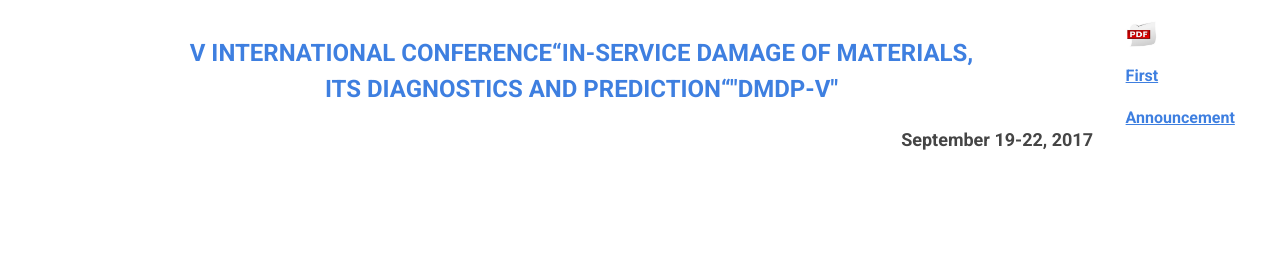
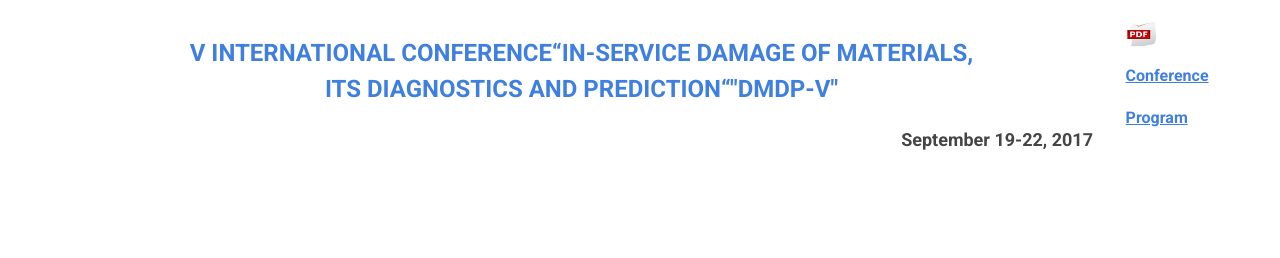
Before and after one commit to sivanchenko/dmdp.tntu.edu.ua, a Jekyll site: the page built from index.md, in a window 1280 px wide. Shown: the top 258 px of the page. Built offline with Jekyll 4.4.1, drawn with Linux system fonts in a browser that asks for light colours.

Commit message:
Add conference profram link

```diff
--- a/_layouts/default.html
+++ b/_layouts/default.html
@@ -41,18 +41,18 @@
             <div class="page-header__right">
                 <ul class="page-header__downloads">
                     <li>
-                        <a href="https://drive.google.com/file/d/0B8_p99T4-ZoBR1F6dVd6V3hWUlE/view" class="page-header__link" target="_blank">
+                        <a href="https://drive.google.com/file/d/0B9rpSW0lUVZfZWVUV09MeWRLQzg/view" class="page-header__link" target="_blank">
                             <img src="{{ site.baseurl }}/assets/img/download-icon.jpg" alt="download">
                         </a>
                     </li>
                     <li>
-                        <a href="https://drive.google.com/file/d/0B8_p99T4-ZoBR1F6dVd6V3hWUlE/view" class="page-header__link" target="_blank">
-                            First
+                        <a href="https://drive.google.com/file/d/0B9rpSW0lUVZfZWVUV09MeWRLQzg/view" class="page-header__link" target="_blank">
+                            Conference
                         </a>
                     </li>
                     <li>
-                        <a href="https://drive.google.com/file/d/0B8_p99T4-ZoBR1F6dVd6V3hWUlE/view" class="page-header__link" target="_blank">
-                            Announcement
+                        <a href="https://drive.google.com/file/d/0B9rpSW0lUVZfZWVUV09MeWRLQzg/view" class="page-header__link" target="_blank">
+                            Program
                         </a>
                     </li>
                 </ul>
```
